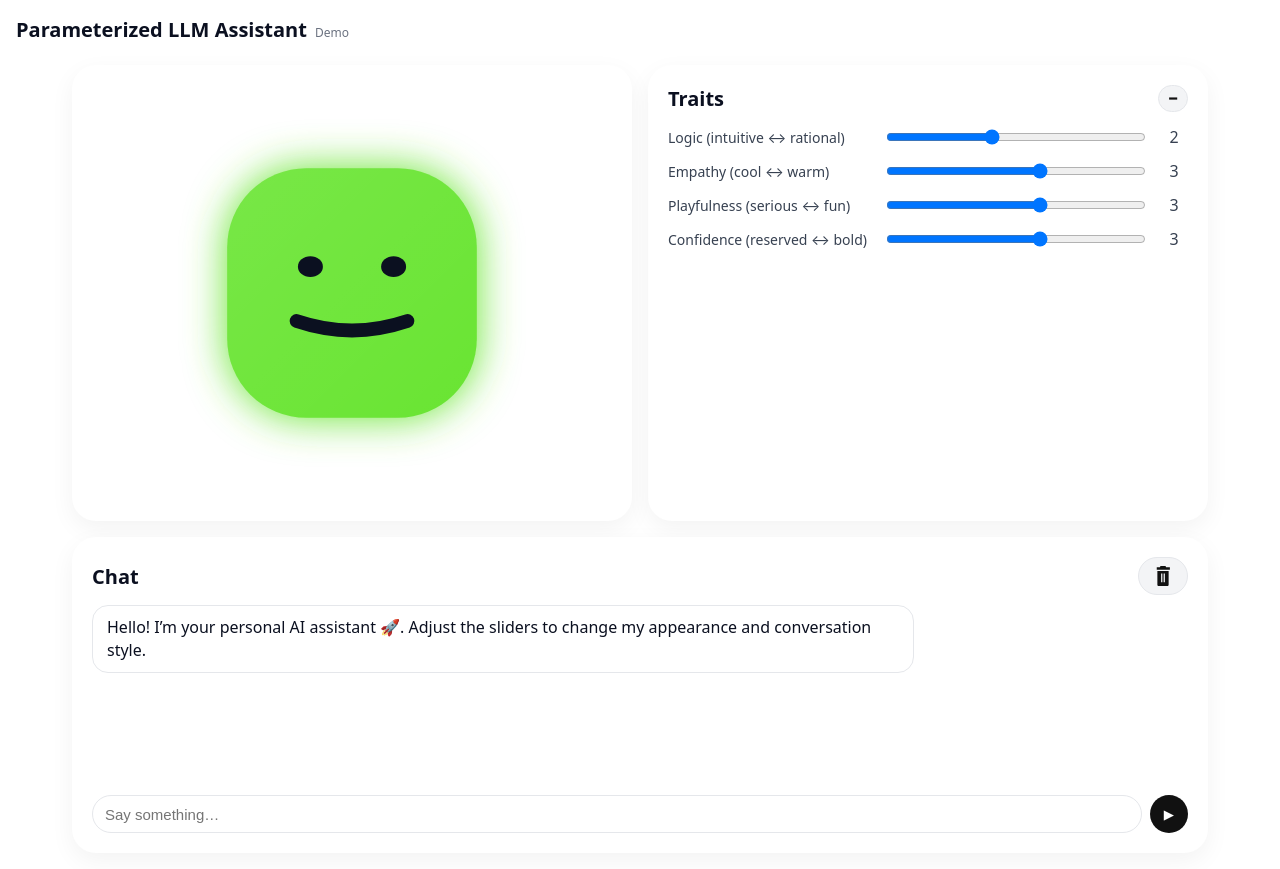
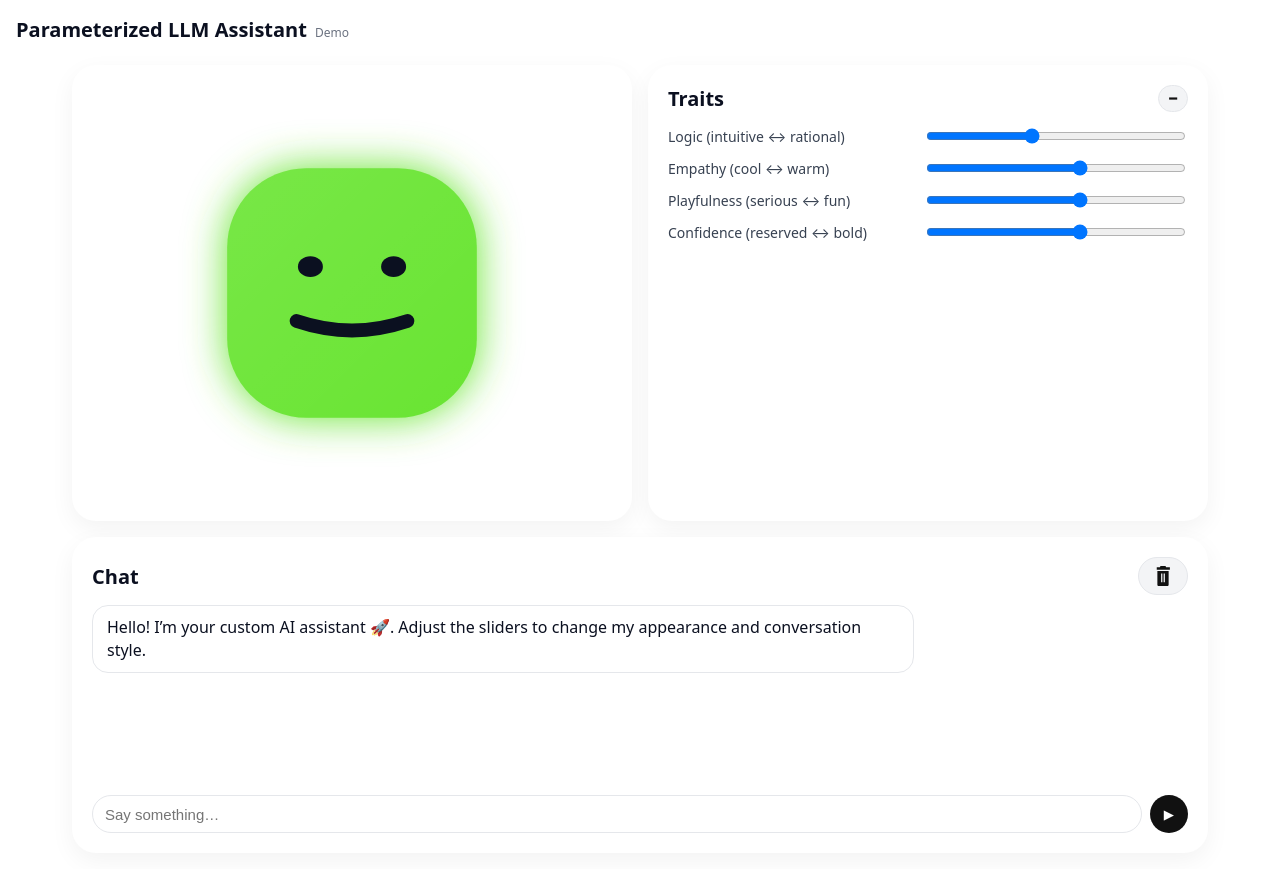
Before and after one commit to maxvi11e/glow-toy, a plain HTML site: page index.html in a window 1280 px wide. Drawn offline with Linux system fonts and the light colour scheme.

Commit message:
remove slider value

```diff
--- a/index.html
+++ b/index.html
@@ -5,17 +5,12 @@
   <title>Custom LLM Build Demo</title>
   <meta name="viewport" content="width=device-width, initial-scale=1" />
   <style>
-
-
-
     :root { --bg:#fff; --ink:#0b1020; --muted:#6b7280; --card:#fff; --line:#e5e7eb }
     *{box-sizing:border-box} html,body{height:100%}
     body{margin:0; font-family: system-ui, -apple-system, Segoe UI, Roboto, sans-serif; background:var(--bg); color:var(--ink)}
 
     /* Layout */
     .wrap{min-height:100vh; padding:16px; display:flex; flex-direction:column; gap:16px}
-
-
 
     /* Grid: stack on mobile; 2 centered columns (560px max) on desktop */
     .grid{display:grid; gap:16px; grid-template-columns:1fr}
@@ -47,23 +42,16 @@
     /* Trait rows */
     .row{display:flex; align-items:center; gap:12px; padding:6px 0; flex-wrap:wrap}
     .label{flex:1; font-size:14px; color:#374151; min-width:140px}
-    .num{width:28px; text-align:center; font-variant-numeric:tabular-nums; color:#374151}
     .slider{flex: 0 0 50%; }
     @media(max-width:600px){
       .row{flex-direction:column; align-items:stretch}
       .label{min-width:0}
       .slider{width:100%}
-      .num{align-self:flex-end}
     }
 
     /* Chat */
     .chat{display:flex; flex-direction:column; gap:10px; min-height:220px; margin:10px 0; max-height:50vh; overflow-y:auto}
-    .chat {
-          min-height:180px;
-          max-height:220px;    /* scroll after ~6–8 lines */
-          overflow-y:auto;
-          }
-
+    .chat { min-height:180px; max-height:220px; overflow-y:auto; }
 
     .bubble{max-width:75%; padding:10px 14px; border-radius:16px; line-height:1.45; white-space:pre-wrap; word-wrap:break-word}
     .user{align-self:flex-end; background:#f3f4f6}
@@ -72,11 +60,9 @@
 
     /* Put near your other CSS */
     .chatContainer{ margin-inline:auto; }  /* center it */
-
     @media(min-width:900px){
       .chatContainer{ max-width: calc(560px * 2 + 16px); }   /* 2 cols (560) + 16px gap = 1136px */
     }
-
 
     /* Input row — compact, single-line, proportional */
     .inputRow{display:flex; gap:8px; align-items:center; flex-wrap:nowrap}
@@ -110,58 +96,30 @@
     .fab{
       position:fixed;
       right:16px;
-      top:16px;     /* moved from bottom to top */
+      top:16px;
       z-index:1000;
       box-shadow:0 8px 24px rgba(0,0,0,.15);
       padding:10px 14px;
       border-radius:999px;
     }
 
-
-
-  /*increase size of floating restore button*/
-
-
-    .avatarCard{
-      position: relative;   /* now children can be placed inside */
-      max-width:560px;
-      width:100%;
-    }
-
+    /* increase size of floating restore button */
+    .avatarCard{ position: relative; max-width:560px; width:100%; }
     #restoreTraits{
       position: absolute;
       top: 15%;
-      right: 30px;       /* half its width outward */
+      right: 30px;
       transform: translateY(-50%);
       font-size: 28px;
       width: 76px;
       height: 76px;
       border-radius: 50%;
     }
-
-
-    #restoreTraits{
-  font-size: 28px;      /* bigger icon */
-  width: 50px;          /* twice 38px */
-  height: 50px;         /* twice 38px */
-}
-
+    #restoreTraits{ font-size:28px; width:50px; height:50px; }
     .avatarWrap svg { width: 80% !important; height: auto; }
-
-
-
-
-
   </style>
-
-
-
 </head>
 <body>
-
-<body>
-
-
 <div class="wrap">
   <div class="stack">
     <div class="h2">Parameterized LLM Assistant</div>
@@ -188,16 +146,27 @@
         <button id="minimizeTraits" class="btn sec tiny" title="Minimize">━</button>
       </div>
       <div id="traitsContent">
-        <div class="row"><div class="label">Logic (intuitive ↔ rational)</div><input id="logic" class="slider" type="range" min="0" max="5" step="1"><div id="numLog" class="num">2</div></div>
-        <div class="row"><div class="label">Empathy (cool ↔ warm)</div><input id="empathy" class="slider" type="range" min="0" max="5" step="1"><div id="numEmp" class="num">3</div></div>
-        <div class="row"><div class="label">Playfulness (serious ↔ fun)</div><input id="play" class="slider" type="range" min="0" max="5" step="1"><div id="numPlay" class="num">3</div></div>
-        <div class="row"><div class="label">Confidence (reserved ↔ bold)</div><input id="conf" class="slider" type="range" min="0" max="5" step="1"><div id="numConf" class="num">3</div></div>
+        <div class="row">
+          <div class="label">Logic (intuitive ↔ rational)</div>
+          <input id="logic" class="slider" type="range" min="0" max="5" step="1">
+        </div>
+        <div class="row">
+          <div class="label">Empathy (cool ↔ warm)</div>
+          <input id="empathy" class="slider" type="range" min="0" max="5" step="1">
+        </div>
+        <div class="row">
+          <div class="label">Playfulness (serious ↔ fun)</div>
+          <input id="play" class="slider" type="range" min="0" max="5" step="1">
+        </div>
+        <div class="row">
+          <div class="label">Confidence (reserved ↔ bold)</div>
+          <input id="conf" class="slider" type="range" min="0" max="5" step="1">
+        </div>
       </div>
     </div>
   </div>
 
   <!-- Chat -->
-
   <div class="card chatContainer" style="flex:1; position:relative">
     <div class="h2" style="display:flex; justify-content:space-between; align-items:center;">
       Chat
@@ -216,10 +185,9 @@
     </div>
   </div>
 
-
-
   <!-- Floating restore button (only visible when traits are minimized) -->
   <button id="restoreTraits" class="btn sec fab hidden" title="Show Traits">⚙</button>
+</div>
 
 <script>
   // --------- tiny state helpers ----------
@@ -313,7 +281,6 @@ $("#avatar").innerHTML = `
             <feMerge><feMergeNode in="b"/><feMergeNode in="SourceGraphic"/></feMerge>
           </filter>
         </defs>
-
         <!-- Scale everything to 80% and re-center -->
         <g transform="translate(24,24) scale(0.8)">
           <rect x="30" y="30" width="180" height="180" rx="${s.r}" fill="${s.fill}" filter="url(#f-${id})"/>
@@ -323,34 +290,32 @@ $("#avatar").innerHTML = `
         </g>
       </svg>
     `;
-
   }
 
   // --------- init traits + wire sliders ----------
   const traits = load(LS.traits, { empathy:3, logic:2, playfulness:3, confidence:3 });
-  $("#empathy").value = traits.empathy; $("#numEmp").textContent = traits.empathy;
-  $("#logic").value   = traits.logic;   $("#numLog").textContent = traits.logic;
-  $("#play").value    = traits.playfulness; $("#numPlay").textContent = traits.playfulness;
-  $("#conf").value    = traits.confidence;  $("#numConf").textContent = traits.confidence;
+  $("#empathy").value = traits.empathy;
+  $("#logic").value   = traits.logic;
+  $("#play").value    = traits.playfulness;
+  $("#conf").value    = traits.confidence;
   renderAvatar(traits);
 
-  function bindSlider(id, numKey, k){
-    const el = $(id), num = $(numKey);
+  function bindSlider(id, k){
+    const el = $(id);
     el.addEventListener("input", e=>{
       traits[k] = parseInt(e.target.value,10);
-      num.textContent = traits[k];
       save(LS.traits, traits);
       renderAvatar(traits);
     });
   }
-  bindSlider("#empathy","#numEmp","empathy");
-  bindSlider("#logic","#numLog","logic");
-  bindSlider("#play","#numPlay","playfulness");
-  bindSlider("#conf","#numConf","confidence");
+  bindSlider("#empathy","empathy");
+  bindSlider("#logic","logic");
+  bindSlider("#play","playfulness");
+  bindSlider("#conf","confidence");
 
   // --------- chat state ----------
   const chatEl = $("#chat");
-  const msgs = load(LS.msgs, [{ role:"assistant", text:"Hello! I’m your personal AI assistant 🚀. Adjust the sliders to change my appearance and conversation style." }]);
+  const msgs = load(LS.msgs, [{ role:"assistant", text:"Hello! I’m your custom AI assistant 🚀. Adjust the sliders to change my appearance and conversation style." }]);
   const renderMsg = (m)=>`<div class="bubble ${m.role}">${m.text.replace(/</g,"&lt;")}</div>`;
   function repaint() {
     chatEl.innerHTML = msgs.map(renderMsg).join("");
@@ -458,13 +423,10 @@ Constraints:
   });
   $("#clear").onclick = ()=>{
     msgs.length = 0;
-    msgs.push({ role:"assistant", text:"Hey 👋 I’m your avatar. Try chatting with me!" });
+    msgs.push({ role:"assistant", text:"Hey 👋 I’m your custom assistant. Try chatting with me!" });
     localStorage.removeItem(LS.msgs);
     repaint();
   };
 </script>
-
-
-
 </body>
 </html>
```
Lines whose indentation alone changed are shown as unchanged.
